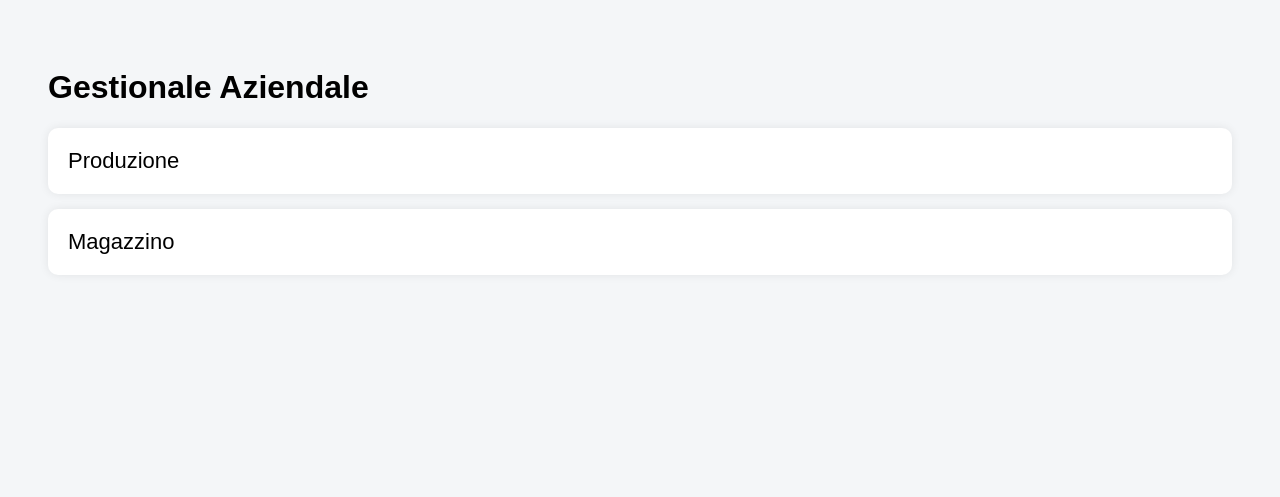
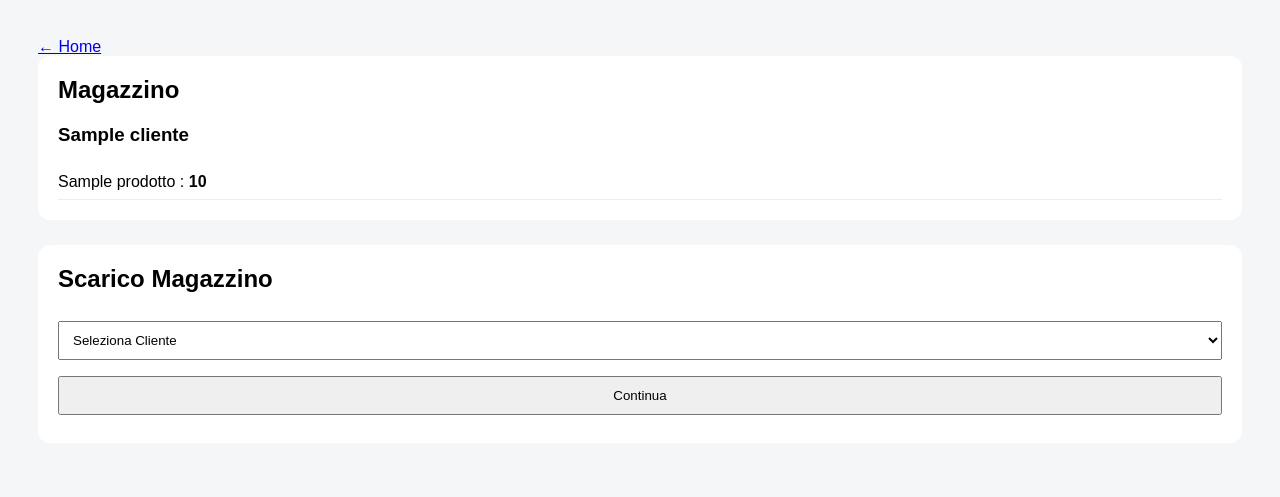
Before and after one commit to Galc987/gestionale-magazzino, a Flask app: page /magazzino in a window 1280 px wide. Shown: the top 497 px of the page. Run offline with Flask 3, Linux system fonts and the light colour scheme; a database or web service that is not in the repository returns one stand-in record (values such as "Sample title"); some libraries are stand-ins or nearby versions.

Commit message:
Update magazzino.html

```diff
--- a/templates/magazzino.html
+++ b/templates/magazzino.html
@@ -1,28 +1,100 @@
 <!DOCTYPE html>
 <html>
 <head>
-<title>Gestionale</title>
+<title>Magazzino</title>
 <style>
-body{font-family:Arial;background:#f4f6f8;padding:40px}
-a{
-display:block;
-padding:20px;
-margin:15px 0;
-background:white;
-text-decoration:none;
-color:black;
-border-radius:10px;
-font-size:22px;
-box-shadow:0 0 10px rgba(0,0,0,.08);
+body{font-family:Arial;padding:30px;background:#f4f6f8}
+.box{background:white;padding:20px;border-radius:12px;margin-bottom:25px}
+h2,h3{margin-top:0}
+.row{padding:8px 0;border-bottom:1px solid #eee}
+input,select,button{
+padding:10px;
+width:100%;
+margin:8px 0;
+box-sizing:border-box;
+}
+.msg{
+padding:12px;
+background:#e8f5e9;
+border-radius:8px;
+margin-bottom:15px;
+}
+.err{
+padding:12px;
+background:#ffebee;
+border-radius:8px;
+margin-bottom:15px;
 }
 </style>
 </head>
 <body>
 
-<h1>Gestionale Aziendale</h1>
+<a href="/">← Home</a>
 
-<a href="/produzione">Produzione</a>
-<a href="/magazzino">Magazzino</a>
+<div class="box">
+<h2>Magazzino</h2>
+
+{% for cliente, prodotti in grouped.items() %}
+<h3>{{cliente}}</h3>
+
+{% for p in prodotti %}
+<div class="row">{{p.prodotto}} : <b>{{p.qty}}</b></div>
+{% endfor %}
+
+{% endfor %}
+</div>
+
+<div class="box">
+
+<h2>Scarico Magazzino</h2>
+
+{% if msg %}
+<div class="{% if 'completato' in msg %}msg{% else %}err{% endif %}">
+{{msg}}
+</div>
+{% endif %}
+
+<form method="GET" action="/magazzino">
+
+<select name="cliente">
+<option value="">Seleziona Cliente</option>
+
+{% for c in clients %}
+<option value="{{c}}" {% if request.args.get('cliente') == c %}selected{% endif %}>
+{{c}}
+</option>
+{% endfor %}
+
+</select>
+
+<button type="submit">Continua</button>
+
+</form>
+
+{% if request.args.get('cliente') %}
+
+<hr>
+
+<form method="POST" action="/scarica">
+
+<input type="hidden" name="client" value="{{request.args.get('cliente')}}">
+
+<h3>{{request.args.get('cliente')}}</h3>
+
+{% for p in clients[request.args.get('cliente')] %}
+<div>
+{{p}}
+<input type="number" min="0" name="qty_{{loop.index0}}">
+</div>
+{% endfor %}
+
+<button type="submit">Scarica</button>
+
+</form>
+
+{% endif %}
+
+</div>
 
 </body>
 </html>
```
